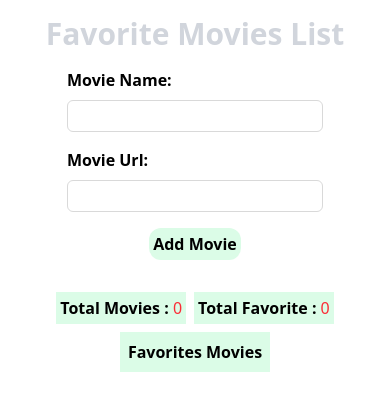
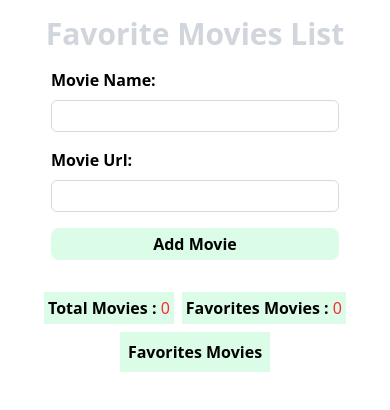
Before and after one commit to Muhammadtalhatariq/Favorite_Movies_List, a React (Vite) app: page / in a window 390 px wide. Shown: the top 410 px of the page. Built offline with nearby package versions, Linux system fonts and the light colour scheme.

Commit message:
update input ui

```diff
--- a/src/App.jsx
+++ b/src/App.jsx
@@ -52,7 +52,7 @@ const App = () => {
                   </div>
                 </div>
                 <div>
-                  <button className='md:px-4 py-1 px-1 bg-green-100 hover:text-white hover:bg-green-400 rounded-xl font-semibold duration-1000 cursor-pointer' type='submit'>Add Movie</button>
+                  <button className='md:px-4 w-72 md:w-[600px]  py-1 px-1 bg-green-100 hover:text-white hover:bg-green-400 rounded-lg font-semibold duration-1000 cursor-pointer' type='submit'>Add Movie</button>
                 </div>
                 <ToastContainer />
               </div>
--- a/src/components/AddMovie.jsx
+++ b/src/components/AddMovie.jsx
@@ -6,8 +6,8 @@ const AddMovie = ({ ...props }) => {
     const [field, meta] = useField(props)
     return (
         <>
-            <div className='flex items-center justify-center'>
-                <div className='w-64 md:w-[600px]'>
+            <div className='flex items-center '>
+                <div className='w-72 md:w-[600px] duration-1000'>
                     <Input {...field} {...props} />
                 </div>
             </div>
--- a/src/components/TotalMovies.jsx
+++ b/src/components/TotalMovies.jsx
@@ -14,7 +14,7 @@ const TotalMovies = () => {
                     <span className='font-semibold '>Total Movies : </span> <span className='text-red-500 font-medium '> {movies.length}</span>
                 </div>
                 <div className='bg-green-100 md:p-2 p-1'>
-                    <span className='font-semibold '>Total Favorite : </span> <span className='text-red-500 font-medium'>{favoriteMovies.length}</span>
+                    <span className='font-semibold '>Favorites Movies : </span> <span className='text-red-500 font-medium'>{favoriteMovies.length}</span>
                 </div>
                 <button
                     className='bg-green-100 hover:bg-green-400 font-semibold duration-500 cursor-pointer p-2 hover:text-white'
--- a/src/store/Store.js
+++ b/src/store/Store.js
@@ -1,6 +1,6 @@
 import { configureStore } from '@reduxjs/toolkit'
 import favoriteSlice from "../features/movies/FavoriteSlice"
-import MovieSlice  from '../features/movies/MovieSlice'
+import MovieSlice from '../features/movies/MovieSlice'
 import { persistStore, persistReducer } from 'redux-persist'
 import storage from 'redux-persist/lib/storage'
 import { combineReducers } from 'redux';
```
